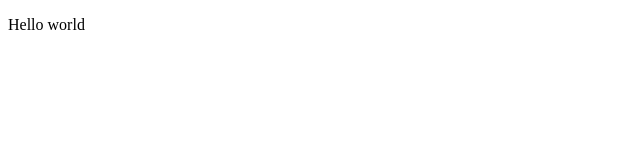
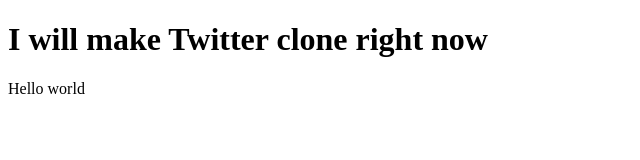
Before and after one commit to AbhirupDey12/Twitter, a plain HTML site: page index.html in a window 1280 px wide. Shown: the whole page, without its empty margins (0-640 px from the left). Drawn offline with Linux system fonts and the light colour scheme.

Commit message:
Added the h1 tag

```diff
--- a/index.html
+++ b/index.html
@@ -7,6 +7,7 @@
     <title>Twitter Clone</title>
 </head>
 <body>
+    <h1>I will make Twitter clone right now</h1>
     <p>Hello world</p>
 </body>
 </html>
```
